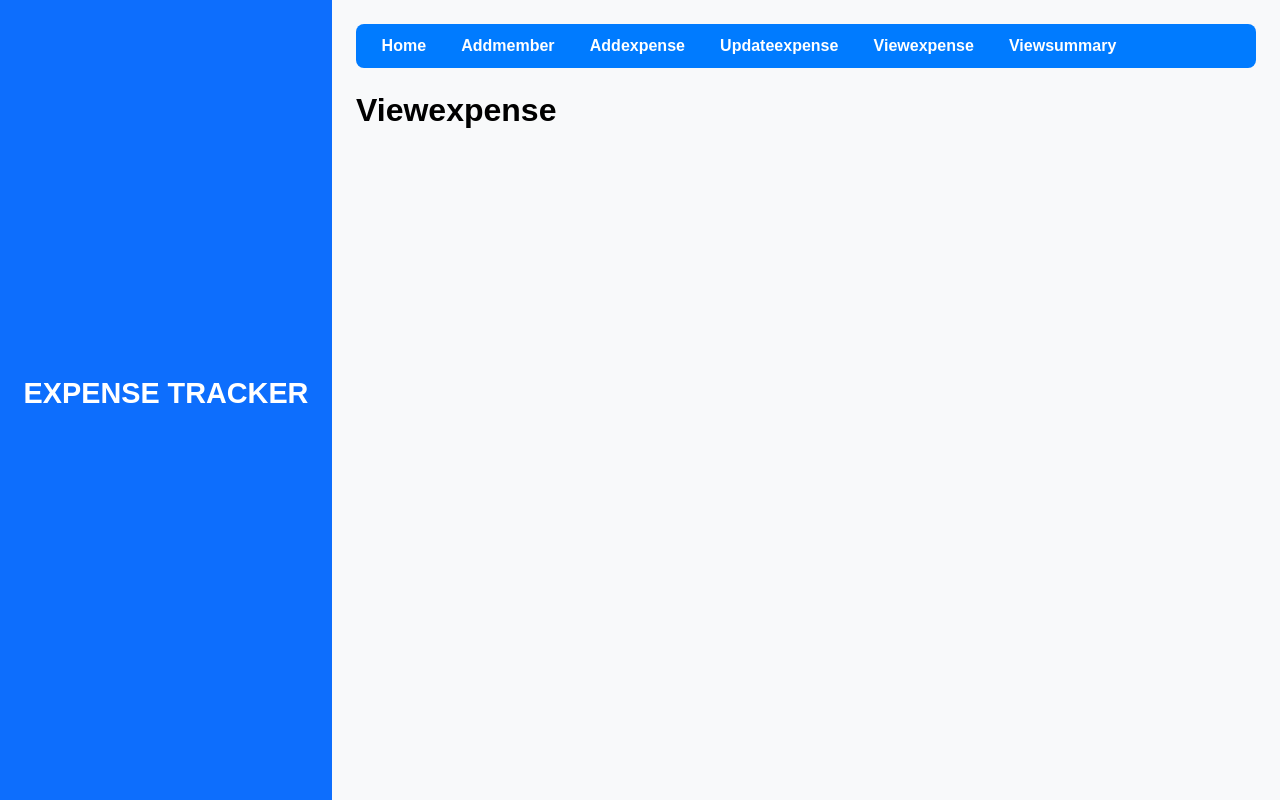
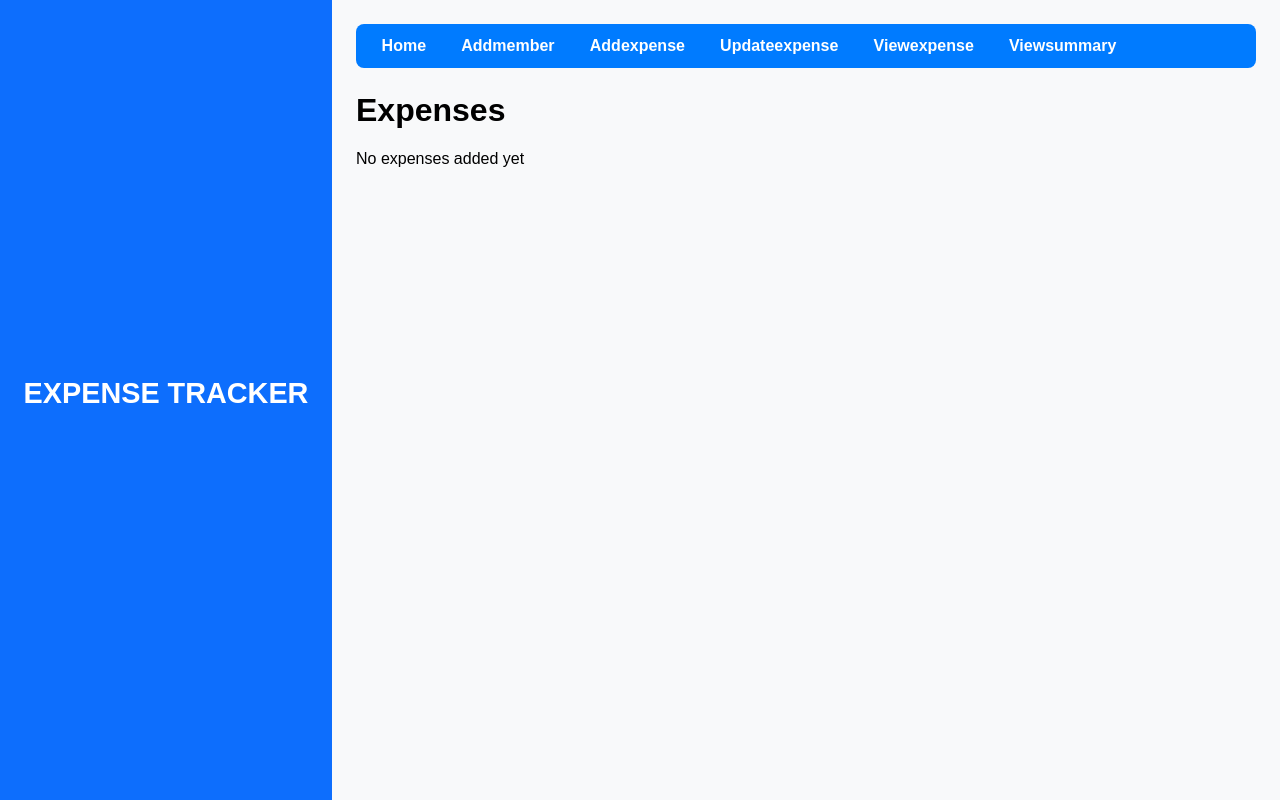
Before and after one commit to Krupali0609/expense-tracker-v2, a React (Create React App) app: page /viewexpense in a window 1280 px wide. Built offline with nearby package versions, Linux system fonts and the light colour scheme.

Commit message:
ViewExpene added

```diff
--- a/src/App.js
+++ b/src/App.js
@@ -21,6 +21,7 @@ function App() {
 
   const onaddexpense=(expense)=>{
     const newexpense={...expense,id:Date.now().toString()}
+    console.log("in onaddexpense", newexpense)
     setExpenses((prev)=>[...prev,newexpense])
   }
   return (
@@ -45,8 +46,8 @@ function App() {
           <Route path='/' element={<Home/>}/>
           <Route path='/addmember' element={<Addmember members={members} onaddmember={onaddmember}/>}/>
           <Route path='addexpense' element={<Addexpense members={members} onaddexpense={onaddexpense}/>}/>
-          <Route path='updateexpense' element={<Updateexpense/>}/>
-           <Route path="/viewexpense" element={<Viewexpense />} />
+          <Route path='updateexpense' element={<Updateexpense />}/>
+           <Route path="/viewexpense" element={<Viewexpense expenses={expenses} members={members} />}/>
             <Route path="/viewsummary" element={<Viewsummary />} />
         </Routes>
        </div>
--- a/src/components/Addexpense.js
+++ b/src/components/Addexpense.js
@@ -16,6 +16,7 @@ const Addexpense = ({ onaddexpense, members }) => {
     }
 
     const expense = { title, amount, paidby, splitbetween };
+    console.log("Adding expense", expense)
     onaddexpense(expense)
     setTitle("");
     setAmount("");
@@ -54,12 +55,12 @@ const Addexpense = ({ onaddexpense, members }) => {
         <label className="addexpense-label">Paid By:</label>
         <select
           value={paidby}
-          onChange={(e) => setPaidby(e.target.value)}
+          onChange={(e) => setPaidby(Number(e.target.value))}
           className="addexpense-select"
         >
           <option value="">Select member</option>
           {members.map((member) => (
-            <option key={member.id} value={member.name}>
+            <option key={member.id} value={member.id}>
               {member.name}
             </option>
           ))}
--- a/src/components/Viewexpense.js
+++ b/src/components/Viewexpense.js
@@ -1,8 +1,34 @@
 import React from 'react'
 
-const Viewexpense = () => {
+const Viewexpense = ({expenses,members}) => {
   return (
-    <div className='viewexpense'><h1>Viewexpense</h1></div>
+    <div className='viewexpense'>
+      <h1>Expenses</h1>
+      {expenses.length===0 ?
+      (<p>No expenses added yet</p>):(
+      <ul>
+        {expenses.map((expense)=>(
+          <li key={expense.id}>{expense.title}
+          <p><span>Amount:</span>
+          {expense.amount}
+          </p>
+          <p className="expense-detail">
+                <span className="expense-label"> Paid By:</span>{" "}
+                {members.find((m) => m.id === Number (expense.paidby))?.name ?? "Unknown"}
+              </p>
+          <p>
+            <span>
+            Split between:
+
+            </span>
+            {expense.splitbetween.map((id) => members.find((m) => m.id === id)?.name)
+                  .join(", ")}
+          </p>
+            </li>
+          ))}
+        </ul>
+      )}
+    </div>
   )
 }
 
```
